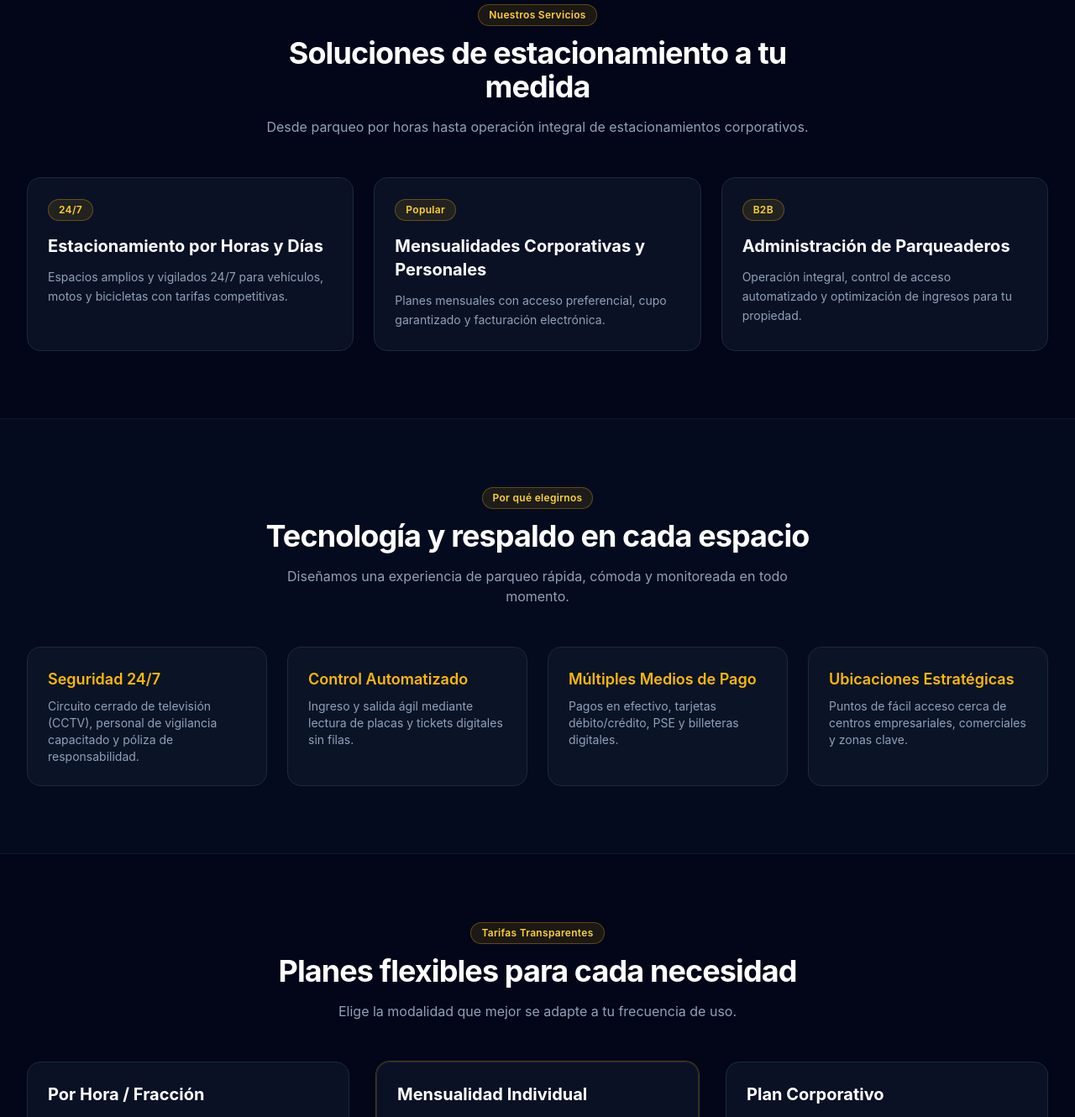
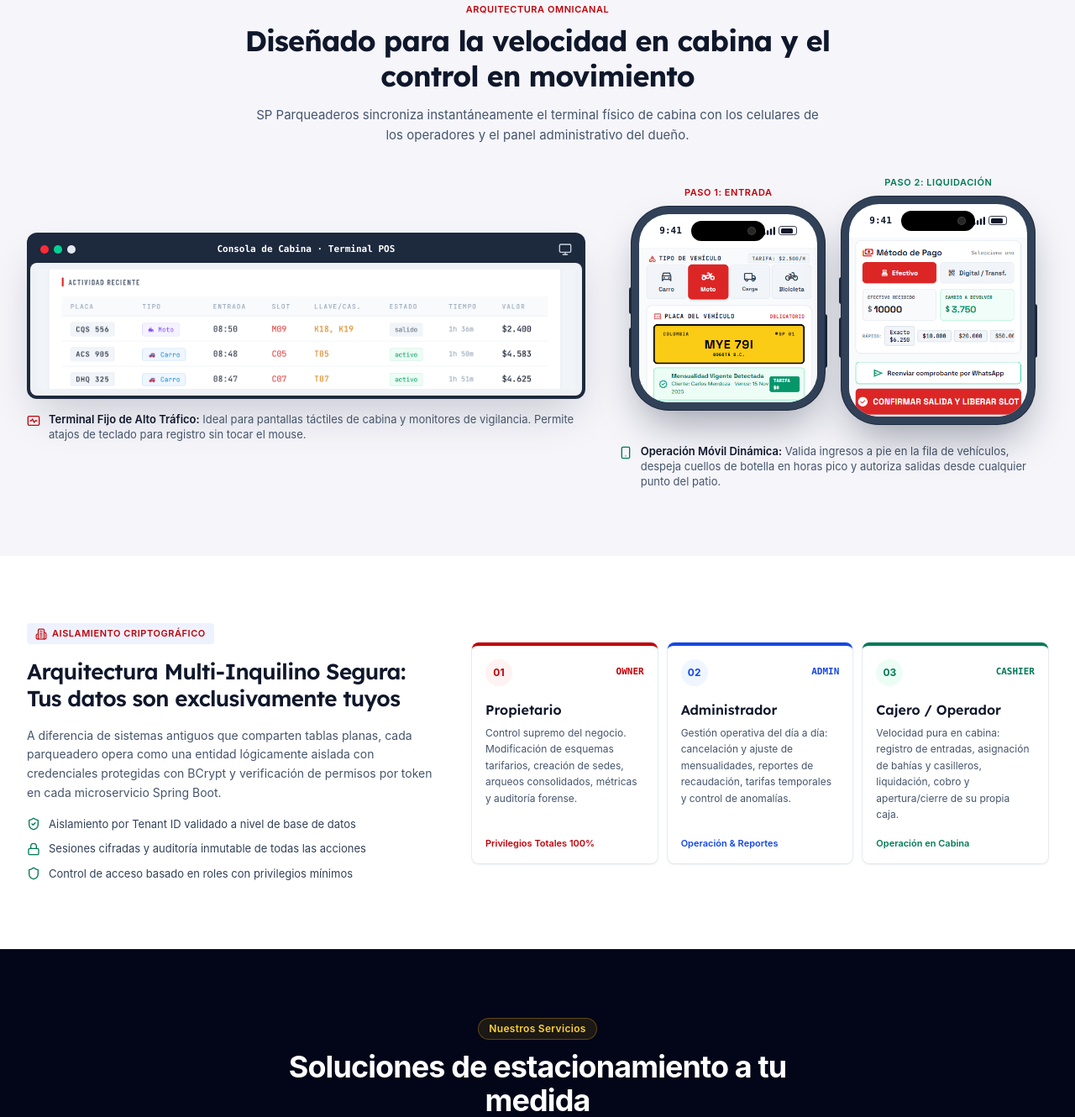
Before and after one commit to JuanCalpa/sp-parqueaderos-landing, an Astro site: page / in a window 1280 px wide. Shown: the part 1901-3231 px from the top of the page at 84% size. Built offline with nearby package versions, Linux system fonts and the light colour scheme; Astro itself is replaced by a stand-in of ours.

Commit message:
feat: seccion de solucion web y movil

```diff
--- /dev/null
+++ b/src/components/sections/SolucionWebMovil.astro
@@ -0,0 +1,176 @@
+---
+import PhoneMockup from '../ui/PhoneMockup.astro';
+
+const securityPoints = [
+  {
+    text: 'Aislamiento por Tenant ID validado a nivel de base de datos',
+    icon: '<path d="M20 13c0 5-3.5 7.5-7.66 8.95a1 1 0 0 1-.67-.01C7.5 20.5 4 18 4 13V6a1 1 0 0 1 1-1c2 0 4.5-1.2 6.24-2.72a1.17 1.17 0 0 1 1.52 0C14.51 3.81 17 5 19 5a1 1 0 0 1 1 1z"/><path d="m9 12 2 2 4-4"/>',
+  },
+  {
+    text: 'Sesiones cifradas y auditoría inmutable de todas las acciones',
+    icon: '<rect width="18" height="11" x="3" y="11" rx="2" ry="2"/><path d="M7 11V7a5 5 0 0 1 10 0v4"/>',
+  },
+  {
+    text: 'Control de acceso basado en roles con privilegios mínimos',
+    icon: '<path d="M20 13c0 5-3.5 7.5-7.66 8.95a1 1 0 0 1-.67-.01C7.5 20.5 4 18 4 13V6a1 1 0 0 1 1-1c2 0 4.5-1.2 6.24-2.72a1.17 1.17 0 0 1 1.52 0C14.51 3.81 17 5 19 5a1 1 0 0 1 1 1z"/>',
+  },
+];
+
+const roles = [
+  {
+    n: '01',
+    code: 'OWNER',
+    title: 'Propietario',
+    description:
+      'Control supremo del negocio. Modificación de esquemas tarifarios, creación de sedes, arqueos consolidados, métricas y auditoría forense.',
+    footer: 'Privilegios Totales 100%',
+    border: 'border-t-red-700',
+    badge: 'bg-red-50 text-red-700',
+    accent: 'text-red-700',
+  },
+  {
+    n: '02',
+    code: 'ADMIN',
+    title: 'Administrador',
+    description:
+      'Gestión operativa del día a día: cancelación y ajuste de mensualidades, reportes de recaudación, tarifas temporales y control de anomalías.',
+    footer: 'Operación & Reportes',
+    border: 'border-t-blue-700',
+    badge: 'bg-blue-50 text-blue-700',
+    accent: 'text-blue-700',
+  },
+  {
+    n: '03',
+    code: 'CASHIER',
+    title: 'Cajero / Operador',
+    description:
+      'Velocidad pura en cabina: registro de entradas, asignación de bahías y casilleros, liquidación, cobro y apertura/cierre de su propia caja.',
+    footer: 'Operación en Cabina',
+    border: 'border-t-emerald-700',
+    badge: 'bg-emerald-50 text-emerald-700',
+    accent: 'text-emerald-700',
+  },
+];
+---
+
+<!-- Arquitectura omnicanal: cabina + móvil -->
+<section id="solucion" class="bg-[#f5f5fa] py-16 text-slate-900 sm:py-20">
+  <div class="mx-auto max-w-7xl px-4 sm:px-6 lg:px-8">
+    <div class="mx-auto max-w-3xl text-center">
+      <p class="text-[11px] font-semibold uppercase tracking-wider text-red-700">Arquitectura omnicanal</p>
+      <h2 class="font-display mt-2 text-3xl font-bold tracking-tight text-slate-900 sm:text-[34px] sm:leading-tight">
+        Diseñado para la velocidad en cabina y el control en movimiento
+      </h2>
+      <p class="mx-auto mt-3 max-w-2xl text-[15px] leading-relaxed text-slate-600">
+        SP Parqueaderos sincroniza instantáneamente el terminal físico de cabina con los celulares de los
+        operadores y el panel administrativo del dueño.
+      </p>
+    </div>
+
+    <div class="mt-12 grid items-center gap-12 lg:grid-cols-[1.3fr_1fr] lg:gap-10">
+      <!-- Terminal de cabina -->
+      <div>
+        <div class="overflow-hidden rounded-xl bg-slate-800 p-1 shadow-2xl shadow-slate-900/20">
+          <div class="relative flex items-center px-3 py-2">
+            <div class="flex gap-1.5" aria-hidden="true">
+              <span class="h-2.5 w-2.5 rounded-full bg-red-500"></span>
+              <span class="h-2.5 w-2.5 rounded-full bg-emerald-400"></span>
+              <span class="h-2.5 w-2.5 rounded-full bg-slate-200"></span>
+            </div>
+            <p class="absolute left-1/2 -translate-x-1/2 font-mono text-[11px] font-semibold text-white">
+              Consola de Cabina · Terminal POS
+            </p>
+            <svg class="ml-auto h-4 w-4 text-slate-300" viewBox="0 0 24 24" fill="none" stroke="currentColor" stroke-width="2" stroke-linecap="round" stroke-linejoin="round" aria-hidden="true"><rect width="20" height="14" x="2" y="3" rx="2" /><path d="M8 21h8" /><path d="M12 17v4" /></svg>
+          </div>
+          <div class="rounded-lg bg-[#eef1f6] p-2">
+            <img
+              src="/SolucionWebMovil/auditoria.png"
+              alt="Consola de cabina con la actividad reciente: placas, tipo de vehículo, hora de entrada, slot, llaves y valor"
+              width="1581"
+              height="404"
+              loading="lazy"
+              decoding="async"
+              class="block h-auto w-full"
+            />
+          </div>
+        </div>
+        <p class="mt-4 flex gap-2.5 text-[13px] leading-snug text-slate-600">
+          <svg class="mt-0.5 h-4 w-4 shrink-0 text-red-700" viewBox="0 0 24 24" fill="none" stroke="currentColor" stroke-width="2" stroke-linecap="round" stroke-linejoin="round" aria-hidden="true"><rect width="20" height="16" x="2" y="4" rx="2" /><path d="M6 12h2l2-3 3 6 2-3h3" /></svg>
+          <span><strong class="font-semibold text-slate-900">Terminal Fijo de Alto Tráfico:</strong> Ideal para pantallas táctiles de cabina y monitores de vigilancia. Permite atajos de teclado para registro sin tocar el mouse.</span>
+        </p>
+      </div>
+
+      <!-- Celulares -->
+      <div>
+        <div class="flex items-start justify-center gap-4 sm:gap-5">
+          <div class="w-1/2 max-w-[230px]">
+            <p class="mb-2 text-center text-[11px] font-semibold uppercase tracking-wider text-red-700">Paso 1: Entrada</p>
+            <PhoneMockup
+              src="/SolucionWebMovil/entrada.png"
+              alt="App móvil, paso de entrada: tipo de vehículo, placa escaneada y mensualidad detectada"
+              width={381}
+              height={331}
+              cropped={false}
+            />
+          </div>
+          <div class="w-1/2 max-w-[230px] sm:-mt-3">
+            <p class="mb-2 text-center text-[11px] font-semibold uppercase tracking-wider text-emerald-700">Paso 2: Liquidación</p>
+            <PhoneMockup
+              src="/SolucionWebMovil/salida.png"
+              alt="App móvil, paso de liquidación: método de pago, cambio a devolver y confirmación de salida"
+              width={380}
+              height={382}
+              cropped={false}
+            />
+          </div>
+        </div>
+        <p class="mt-6 flex gap-2.5 text-[13px] leading-snug text-slate-600">
+          <svg class="mt-0.5 h-4 w-4 shrink-0 text-emerald-700" viewBox="0 0 24 24" fill="none" stroke="currentColor" stroke-width="2" stroke-linecap="round" stroke-linejoin="round" aria-hidden="true"><rect width="14" height="20" x="5" y="2" rx="2" ry="2" /><path d="M12 18h.01" /></svg>
+          <span><strong class="font-semibold text-slate-900">Operación Móvil Dinámica:</strong> Valida ingresos a pie en la fila de vehículos, despeja cuellos de botella en horas pico y autoriza salidas desde cualquier punto del patio.</span>
+        </p>
+      </div>
+    </div>
+  </div>
+</section>
+
+<!-- Seguridad multi-inquilino y roles -->
+<section id="seguridad" class="bg-white py-16 text-slate-900 sm:py-20">
+  <div class="mx-auto grid max-w-7xl items-center gap-10 px-4 sm:px-6 lg:grid-cols-[1fr_1.4fr] lg:px-8">
+    <div>
+      <p class="inline-flex items-center gap-1.5 rounded bg-indigo-50 px-2.5 py-1 text-[11px] font-semibold uppercase tracking-wider text-red-700">
+        <svg class="h-3.5 w-3.5" viewBox="0 0 24 24" fill="none" stroke="currentColor" stroke-width="2" stroke-linecap="round" stroke-linejoin="round" aria-hidden="true"><path d="M6 22V4a2 2 0 0 1 2-2h8a2 2 0 0 1 2 2v18Z" /><path d="M6 12H4a2 2 0 0 0-2 2v6a2 2 0 0 0 2 2h2" /><path d="M18 9h2a2 2 0 0 1 2 2v9a2 2 0 0 1-2 2h-2" /><path d="M10 6h4" /><path d="M10 10h4" /><path d="M10 14h4" /><path d="M10 18h4" /></svg>
+        Aislamiento criptográfico
+      </p>
+      <h2 class="font-display mt-4 text-2xl font-semibold leading-tight tracking-tight text-slate-900 sm:text-[26px]">
+        Arquitectura Multi-Inquilino Segura: Tus datos son exclusivamente tuyos
+      </h2>
+      <p class="mt-4 text-sm leading-relaxed text-slate-600">
+        A diferencia de sistemas antiguos que comparten tablas planas, cada parqueadero opera como una entidad
+        lógicamente aislada con credenciales protegidas con BCrypt y verificación de permisos por token en cada
+        microservicio Spring Boot.
+      </p>
+      <ul class="mt-4 space-y-2.5">
+        {securityPoints.map((p) => (
+          <li class="flex items-center gap-2.5 text-[13px] text-slate-700">
+            <svg class="h-4 w-4 shrink-0 text-emerald-700" viewBox="0 0 24 24" fill="none" stroke="currentColor" stroke-width="2" stroke-linecap="round" stroke-linejoin="round" aria-hidden="true" set:html={p.icon} />
+            {p.text}
+          </li>
+        ))}
+      </ul>
+    </div>
+
+    <ul class="grid gap-3 sm:grid-cols-3">
+      {roles.map((r) => (
+        <li class:list={['flex flex-col rounded-lg border-t-4 bg-white p-4 shadow-sm ring-1 ring-slate-200/70', r.border]}>
+          <div class="flex items-center justify-between">
+            <span class:list={['flex h-8 w-8 items-center justify-center rounded-full text-xs font-bold', r.badge]}>{r.n}</span>
+            <span class:list={['font-mono text-[11px] font-semibold', r.accent]}>{r.code}</span>
+          </div>
+          <h3 class="font-display mt-4 text-base font-semibold text-slate-900">{r.title}</h3>
+          <p class="mt-1.5 flex-1 text-[12px] leading-relaxed text-slate-600">{r.description}</p>
+          <p class:list={['mt-4 text-[11px] font-semibold', r.accent]}>{r.footer}</p>
+        </li>
+      ))}
+    </ul>
+  </div>
+</section>
--- a/src/pages/index.astro
+++ b/src/pages/index.astro
@@ -4,6 +4,7 @@ import Navbar from '../components/layout/Navbar.astro';
 import Footer from '../components/layout/Footer.astro';
 import Inicio from '../components/sections/Inicio.astro';
 import Modulos from '../components/sections/Modulos.astro';
+import SolucionWebMovil from '../components/sections/SolucionWebMovil.astro';
 import Services from '../components/sections/Services.astro';
 import Features from '../components/sections/Features.astro';
 import Pricing from '../components/sections/Pricing.astro';
@@ -16,6 +17,7 @@ import Contact from '../components/sections/Contact.astro';
   <main>
     <Inicio />
     <Modulos />
+    <SolucionWebMovil />
     <Services />
     <Features />
     <Pricing />
```
Also changed, not shown: public/SolucionWebMovil/auditoria.png (added), public/SolucionWebMovil/entrada.png (added), public/SolucionWebMovil/salida.png (added).
